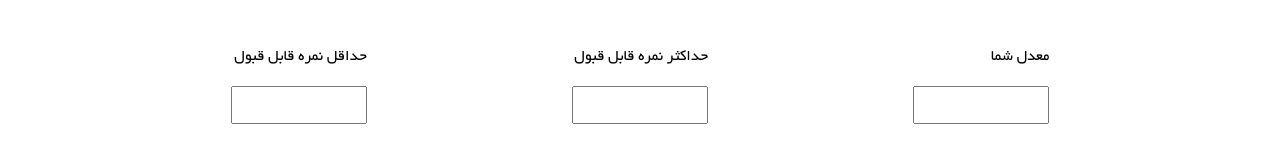
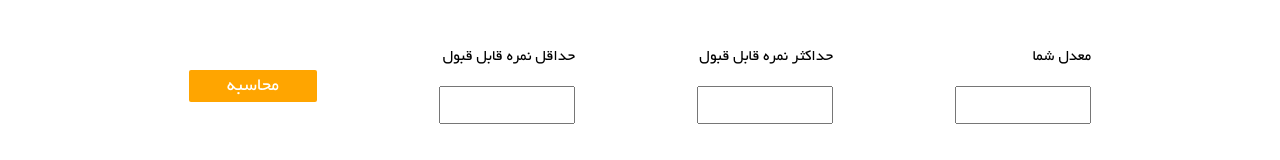
Before and after one commit to mohammadJaliliTorkamani/stu_assist, a React (Create React App) app: page / in a window 1280 px wide. Shown: the part 205-365 px from the top of the page. Built offline with nearby package versions, Linux system fonts and the light colour scheme; the HTML template or start-up script is replaced by a standard one.

Commit message:
Calculate button was added to GPA calculation

```diff
--- /dev/null
+++ b/src/components/CalculateButton.tsx
@@ -0,0 +1,23 @@
+import styled from "@emotion/styled"
+
+const Container = styled.button`
+    width: 8rem;
+    height: 2rem;
+    background: orange;
+    color: white;
+    border: 0px solid orange;
+    border-radius: 2px;
+    font-size: 1.2rem;
+`;
+
+interface IProps {
+    title: string
+}
+
+function CalculateButton({ title }: IProps) {
+    return (
+        <Container>{title}</Container>
+    )
+}
+
+export default CalculateButton
--- a/src/index.css
+++ b/src/index.css
@@ -15,6 +15,10 @@ body {
   direction: rtl;
 }
 
+button {
+  font-family: syekan, sans-serif;
+}
+
 html {
   margin: 0;
   padding: 0;
--- a/src/pages/GPACalculator.tsx
+++ b/src/pages/GPACalculator.tsx
@@ -1,5 +1,6 @@
 import styled from "@emotion/styled";
 import React from "react";
+import CalculateButton from "../components/CalculateButton";
 import Footer from "../components/Footer";
 import GPANumericField from "../components/GPANumericField";
 import Header from "../components/Header";
@@ -103,6 +104,7 @@ function GPACalculator() {
                     <GPANumericField title={"معدل شما"} />
                     <GPANumericField title={"حداکثر نمره قابل قبول"} />
                     <GPANumericField title={"حداقل نمره قابل قبول"} />
+                    <CalculateButton title={"محاسبه"} />
                 </FieldsContainer>
                 <ResultContainer>
                     <ResultInnerContainer>
```
